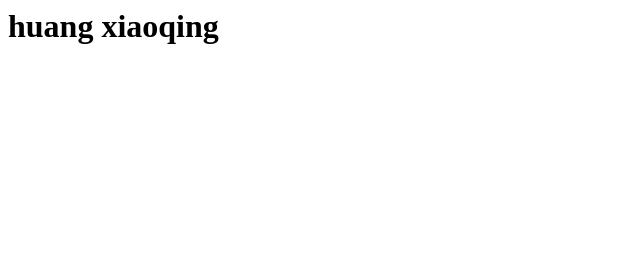
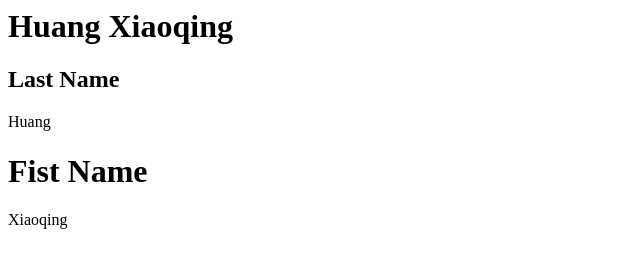
Before and after one commit to lian89/lian89.github.io, a plain HTML site: page index.html in a window 1280 px wide. Shown: the whole page, without its empty margins (0-640 px from the left). Drawn offline with Linux system fonts and the light colour scheme.

Commit message:
Update index.html

```diff
--- a/index.html
+++ b/index.html
@@ -1 +1,5 @@
-<h1>huang xiaoqing</h1>
+<h1>Huang Xiaoqing</h1>
+<h2>Last Name</h2>
+<p>Huang</p>
+<h1>Fist Name</h1>
+<p>Xiaoqing</p>
```
